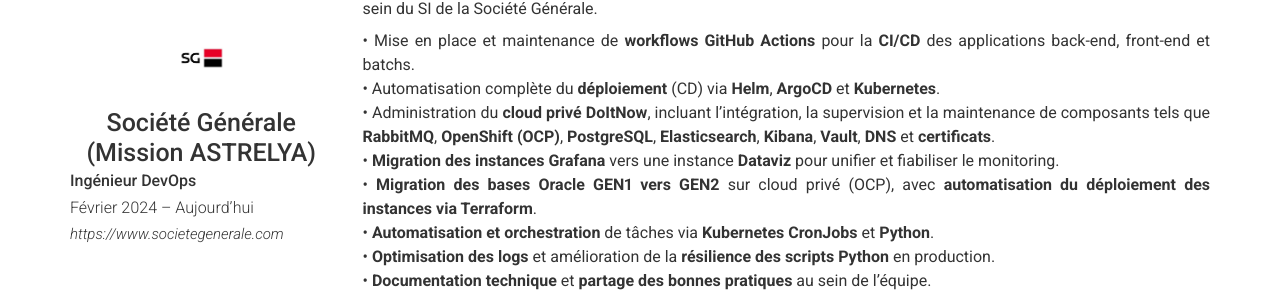
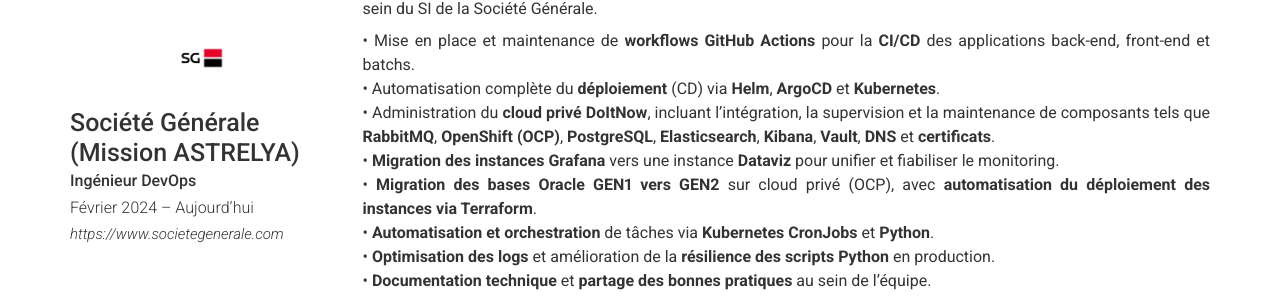
Before and after one commit to SERDANI/serdaninicolas.github.io, a Jekyll site: the page built from index.md, in a window 1280 px wide. Shown: the part 1172-1468 px from the top of the page. Built offline with Jekyll 4.4.1, drawn with Linux system fonts in a browser that asks for light colours; nearby versions of some CDN libraries.

Commit message:
Update _config.yml

```diff
--- a/_config.yml
+++ b/_config.yml
@@ -45,7 +45,7 @@ content:
     layout: list
     content:
       - layout: left
-        title: '<div style="text-align:center;"><img src="images/logo_sg.jpg" height="100"><br>Société Générale (Mission ASTRELYA)</div>'
+        title: '<div style="text-align:center;"><img src="images/logo_sg.jpg" height="100"></div>Société Générale (Mission ASTRELYA)'
         sub_title: Ingénieur DevOps
         caption: Février 2024 – Aujourd’hui
         link: https://www.societegenerale.com
```
